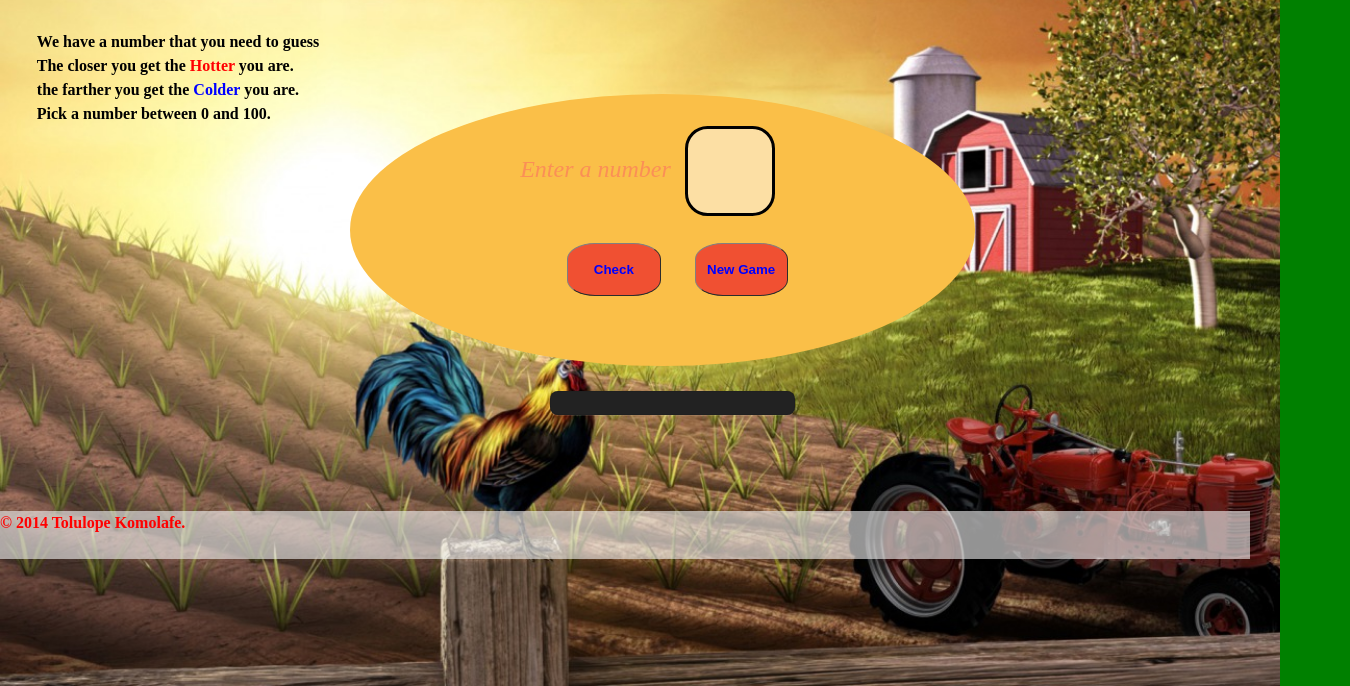
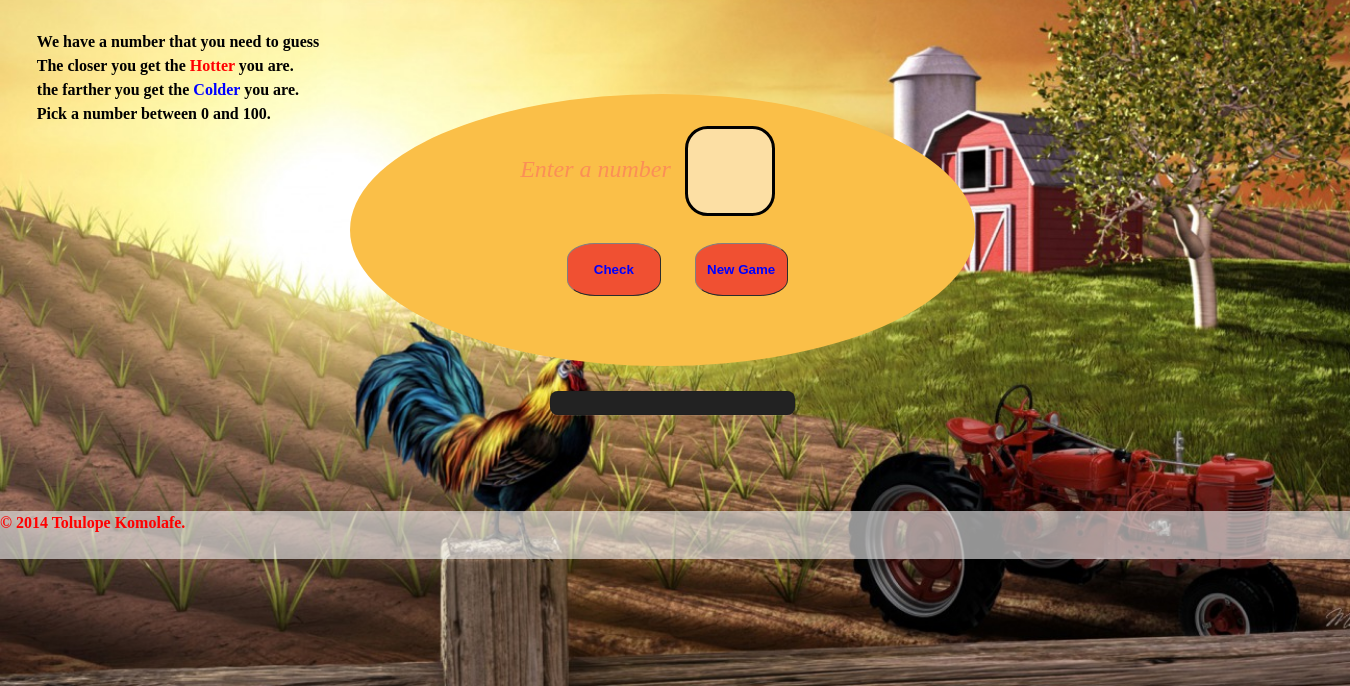
Before and after one commit to andela-tkomolafe/HotorCold, a plain HTML site: page index.html in a window 1280 px wide. Shown: the part 114-800 px from the top of the page, 1350 px wide, since content can reach past the window. Drawn offline with Linux system fonts and the light colour scheme; a web font is replaced by a local one.

Commit message:
footer modification

```diff
--- a/css/main.css
+++ b/css/main.css
@@ -172,9 +172,8 @@ label{
 
 footer{
 	position: relative;
-	margin-top: 20px;
 	bottom:0;
-	width: 100%;
+	width: 108%;
 	background: rgba(245,246,245,0.6);
 	height: 3em;
 	margin-top: 6em;
--- a/js/script.js
+++ b/js/script.js
@@ -43,7 +43,6 @@ isNumberValid: function(){
 				}
 			}
 			else {
-
 				diff1 = Math.abs(prevNumber - compChoice);
 				diff2 = Math.abs(userChoice - compChoice);
 				if(userChoice === compChoice){
```
